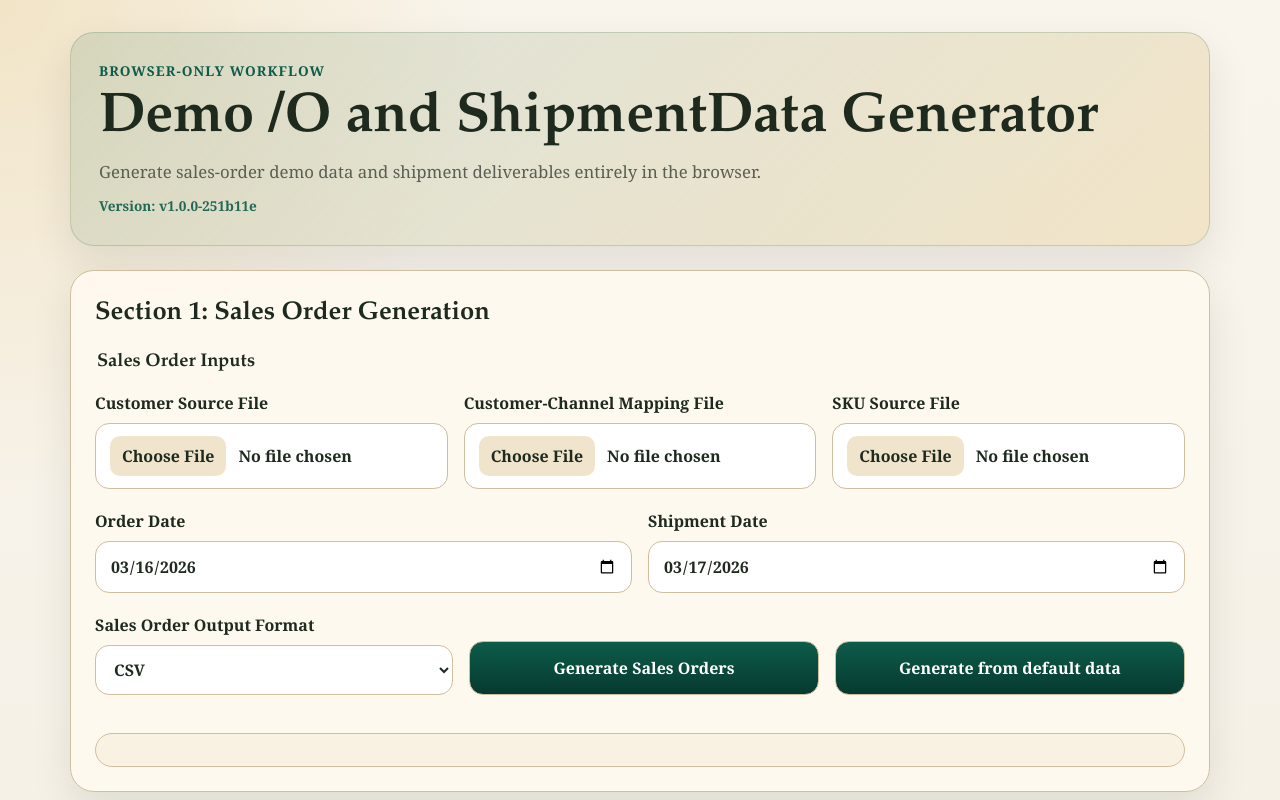
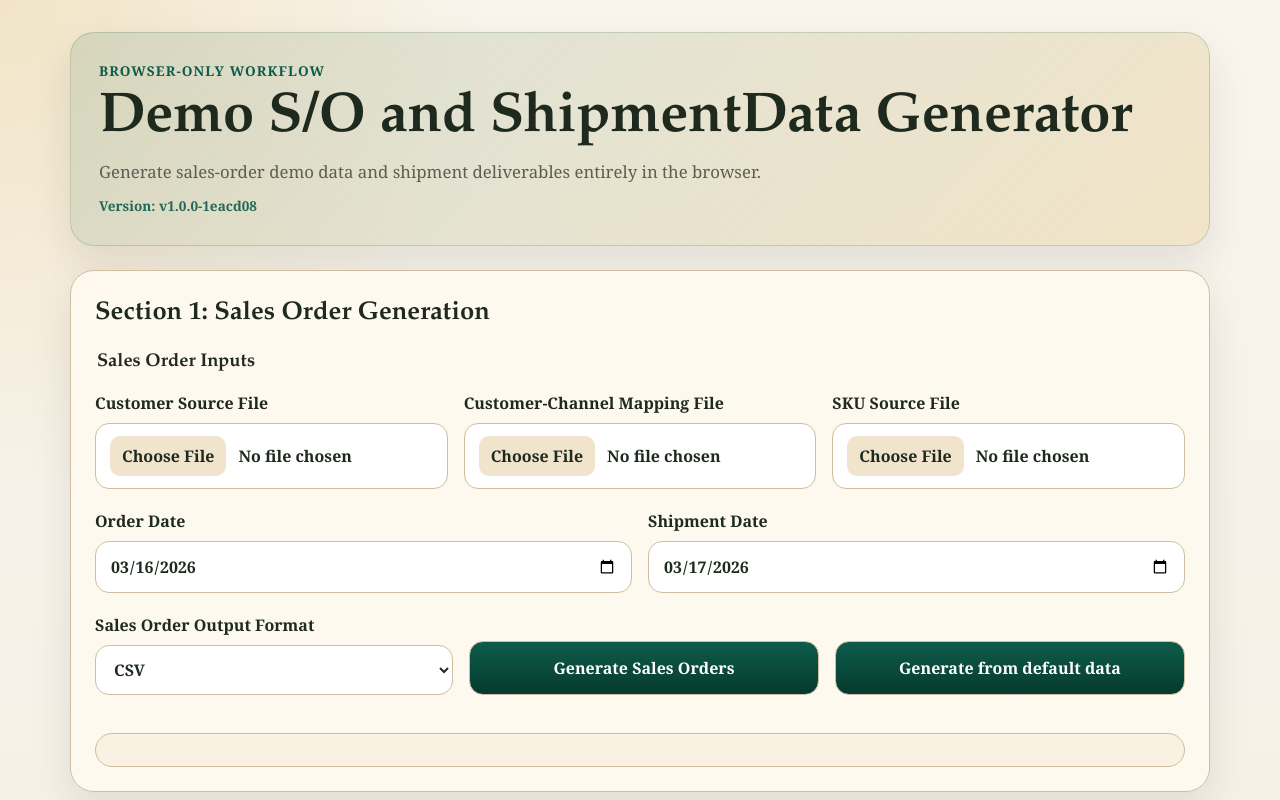
Before and after one commit to youbolan/DemoChannelDataGenerator, a website: page index.html in a window 1280 px wide. Shown: the top 800 px of the page. Drawn offline with nearby package versions, Linux system fonts and the light colour scheme.

Commit message:
Update version script format to bypass CORS restrictions locally

```diff
--- a/index.html
+++ b/index.html
@@ -18,6 +18,7 @@
   <script defer src="js/pricingEngine.js"></script>
   <script defer src="js/orderGenerator.js"></script>
   <script defer src="js/shipmentProcessor.js"></script>
+  <script defer src="js/version.js"></script>
   <script defer src="js/app.js"></script>
 </head>
 
@@ -25,7 +26,7 @@
   <main class="page-shell">
     <header class="hero">
       <p class="eyebrow">Browser-Only Workflow</p>
-      <h1>Demo /O and ShipmentData Generator</h1>
+      <h1>Demo S/O and ShipmentData Generator</h1>
       <p class="hero-copy">
         Generate sales-order demo data and shipment deliverables entirely in the browser.
       </p>
--- a/js/app.js
+++ b/js/app.js
@@ -138,18 +138,10 @@
     }
   }
 
-  async function fetchVersion() {
-    try {
-      const response = await fetch('version.txt');
-      if (response.ok) {
-        const version = await response.text();
-        const display = document.getElementById("version-display");
-        if (display && version.trim()) {
-          display.textContent = version.trim();
-        }
-      }
-    } catch (error) {
-      console.warn("Could not fetch version.txt:", error);
+  function fetchVersion() {
+    const display = document.getElementById("version-display");
+    if (display && window.APP_VERSION) {
+      display.textContent = window.APP_VERSION;
     }
   }
 
--- /dev/null
+++ b/js/version.js
@@ -0,0 +1 @@
+window.APP_VERSION = 'v1.0.0-1eacd08';
--- a/version.txt
+++ /dev/null
@@ -1 +0,0 @@
-v1.0.0-251b11e
```
Also changed, not shown: .github/workflows/update-version.yml.
